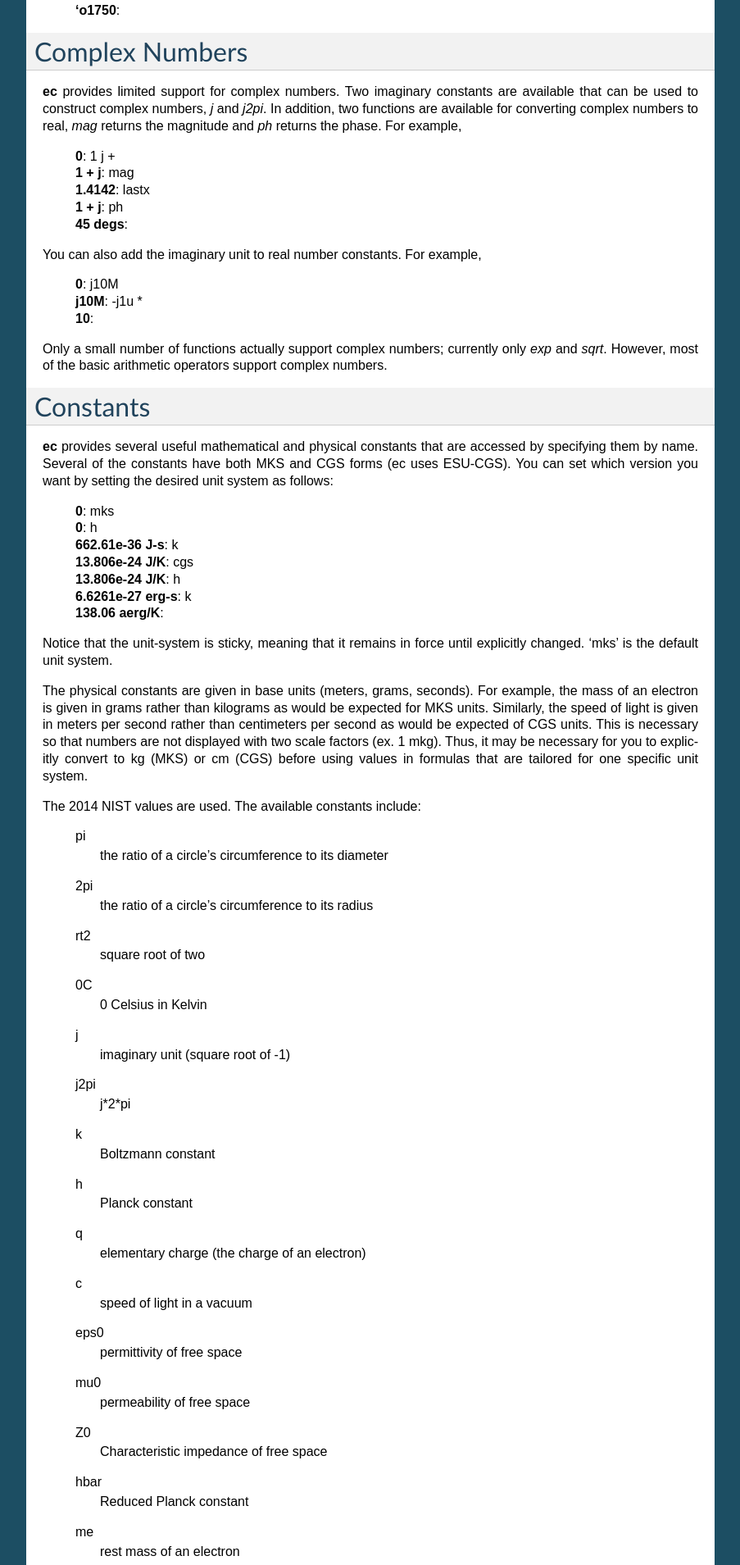
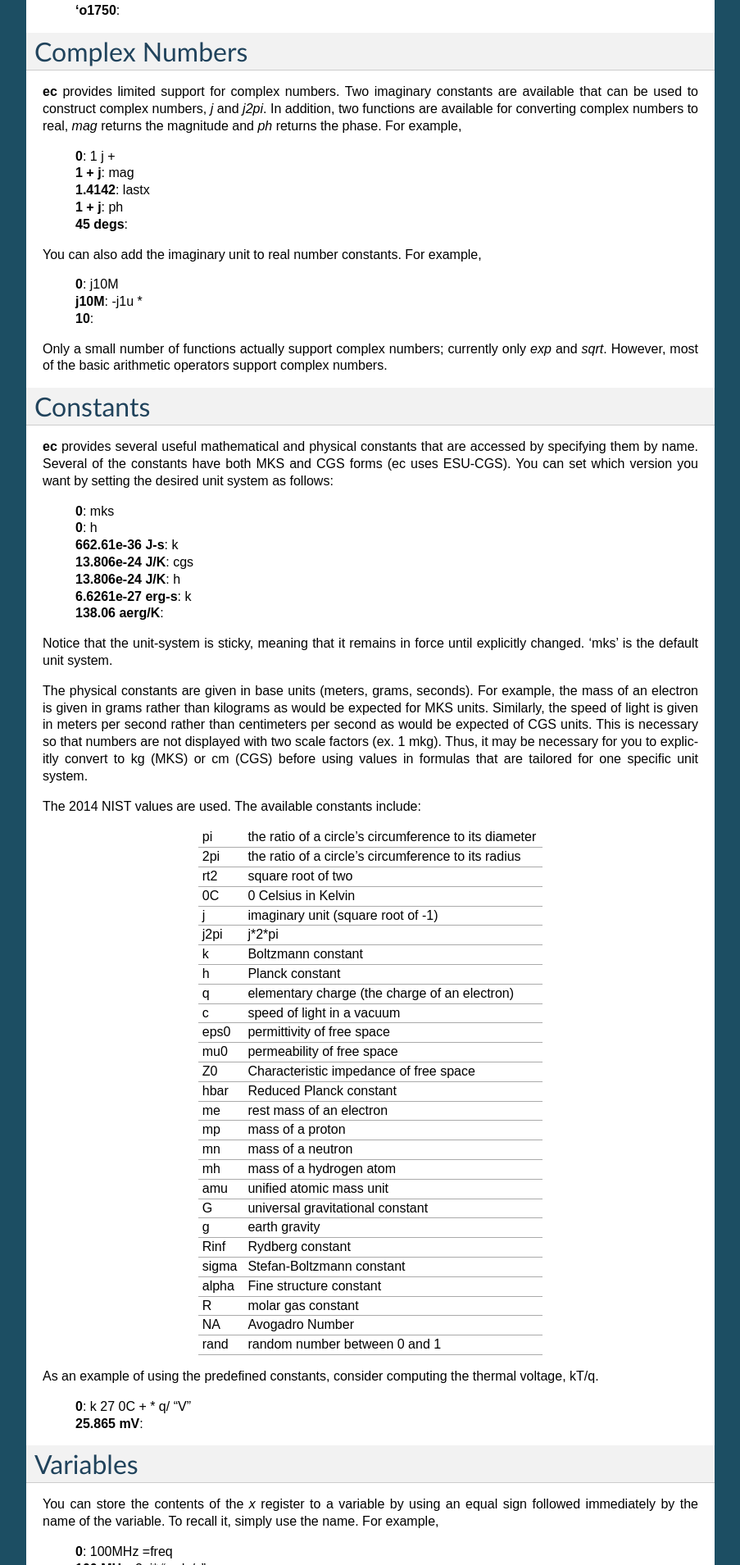
Before and after one commit to KenKundert/ec, a Sphinx documentation site: the page built from doc/user.rst, in a window 1280 px wide. Shown: the part 4491-6400 px from the top of the page at 82% size, without its empty margins (198-1101 px from the left). Built offline with Sphinx 7.4.7, drawn with Linux system fonts in a browser that asks for light colours.

Commit message:
Tweak formatting of documentation.

```diff
--- a/doc/create-manual.py
+++ b/doc/create-manual.py
@@ -739,8 +739,10 @@ for action in actions:
 #] + [delimiter]
 # convert the constants into a restructured text definition list
 constants = [
-    "    %s\n        %s" % constant for constant in constants
+    "   {:<7}  {}".format(*constant) for constant in constants
 ]
+decorator = "   ======== ================================================="
+constants = [decorator] + constants + [decorator]
 constantsTable = '\n'.join(constants)
 
 # Actions {{{1
--- a/doc/index.rst
+++ b/doc/index.rst
@@ -4,6 +4,7 @@ Engineering Calculator
 | Author: Ken Kundert <ec@nurdletech.com>
 | Date: 2020-08-17
 | Version: 1.6.2
+
 
 This calculator is noteworthy in that it employs a stack model of computation␣
 (Reverse Polish Notation); it supports numbers with SI scale factors and units;␣
--- a/doc/user.rst
+++ b/doc/user.rst
@@ -304,60 +304,35 @@ tailored for one specific unit system.
 
 The 2014 NIST values are used.  The available constants include:
 
-    pi
-        the ratio of a circle's circumference to its diameter
-    2pi
-        the ratio of a circle's circumference to its radius
-    rt2
-        square root of two
-    0C
-        0 Celsius in Kelvin
-    j
-        imaginary unit (square root of -1)
-    j2pi
-        j*2*pi
-    k
-        Boltzmann constant
-    h
-        Planck constant
-    q
-        elementary charge (the charge of an electron)
-    c
-        speed of light in a vacuum
-    eps0
-        permittivity of free space
-    mu0
-        permeability of free space
-    Z0
-        Characteristic impedance of free space
-    hbar
-        Reduced Planck constant
-    me
-        rest mass of an electron
-    mp
-        mass of a proton
-    mn
-        mass of a neutron
-    mh
-        mass of a hydrogen atom
-    amu
-        unified atomic mass unit
-    G
-        universal gravitational constant
-    g
-        earth gravity
-    Rinf
-        Rydberg constant
-    sigma
-        Stefan-Boltzmann constant
-    alpha
-        Fine structure constant
-    R
-        molar gas constant
-    NA
-        Avogadro Number
-    rand
-        random number between 0 and 1
+   ======== =================================================
+   pi       the ratio of a circle's circumference to its diameter
+   2pi      the ratio of a circle's circumference to its radius
+   rt2      square root of two
+   0C       0 Celsius in Kelvin
+   j        imaginary unit (square root of -1)
+   j2pi     j*2*pi
+   k        Boltzmann constant
+   h        Planck constant
+   q        elementary charge (the charge of an electron)
+   c        speed of light in a vacuum
+   eps0     permittivity of free space
+   mu0      permeability of free space
+   Z0       Characteristic impedance of free space
+   hbar     Reduced Planck constant
+   me       rest mass of an electron
+   mp       mass of a proton
+   mn       mass of a neutron
+   mh       mass of a hydrogen atom
+   amu      unified atomic mass unit
+   G        universal gravitational constant
+   g        earth gravity
+   Rinf     Rydberg constant
+   sigma    Stefan-Boltzmann constant
+   alpha    Fine structure constant
+   R        molar gas constant
+   NA       Avogadro Number
+   rand     random number between 0 and 1
+   ======== =================================================
 
 As an example of using the predefined constants, consider computing the
 thermal voltage, kT/q.
```
